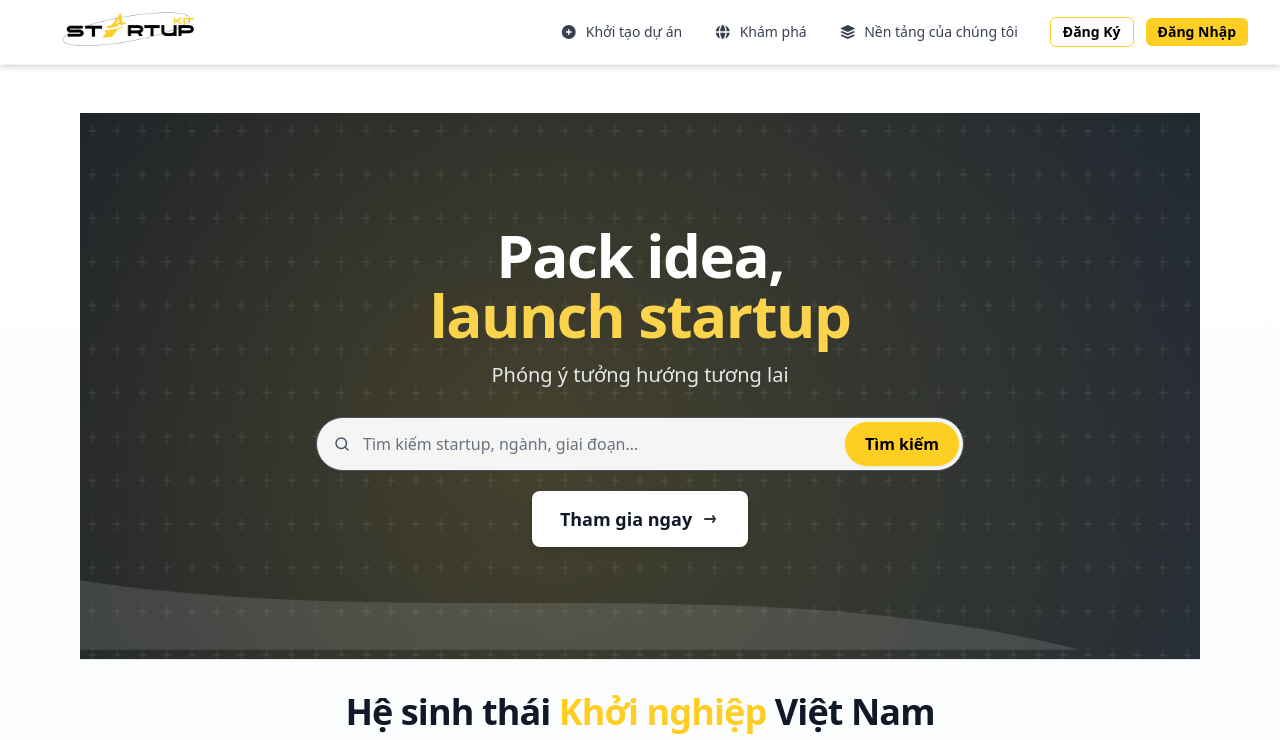
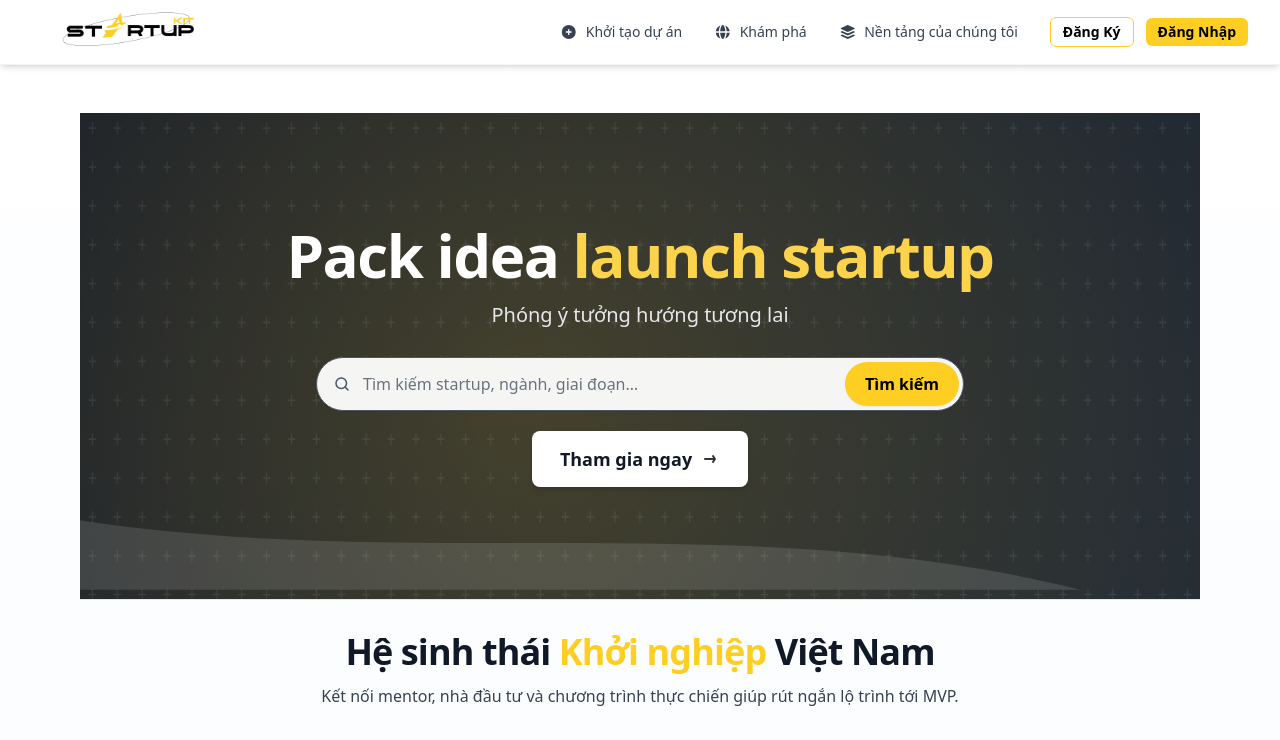
Before and after one commit to AnhQuangVu/StartupKit-fe, a React (Vite) app: page / in a window 1280 px wide. Shown: the top 740 px of the page. Built offline with nearby package versions, Linux system fonts and the light colour scheme; no server answers; what @react-pdf/renderer would draw is missing.

Commit message:
fix: improve text formatting and layout in Hero and Platform components

```diff
--- a/src/components/home/Hero.jsx
+++ b/src/components/home/Hero.jsx
@@ -72,8 +72,7 @@ export default function Hero() {
       <div className="relative z-10 flex flex-col items-center justify-center w-full">
         <header className="w-full text-center mb-2 md:mb-4">
           <h1 className={`text-4xl md:text-6xl font-extrabold tracking-tight leading-tight ${isDark ? 'text-white' : 'text-gray-900'}`}>
-            <span className="block">Pack idea,</span>
-            <span className={`block ${isDark ? 'text-amber-300' : 'text-amber-700'}`}>launch startup</span>
+            <span className="block">Pack idea <span className={isDark ? 'text-amber-300' : 'text-amber-700'}>launch startup</span></span>
           </h1>
           <meta name="description" content="Pack idea, launch startup. Phóng ý tưởng hướng tương lai." />
         </header>
--- a/src/pages/Platform.jsx
+++ b/src/pages/Platform.jsx
@@ -98,8 +98,8 @@ export default function Platform() {
                 <header className="py-20 bg-gradient-to-br from-white to-amber-50 relative overflow-hidden">
                     <div className="max-w-6xl mx-auto px-4 text-center">
                         <p className={`text-base font-semibold uppercase tracking-widest ${primaryText} mb-3 drop-shadow`}>NỀN TẢNG KHỞI NGHIỆP</p>
-                        <h1 className="text-5xl sm:text-7xl font-extrabold text-gray-900 leading-tight drop-shadow-md">
-                            Xây dựng. Kết nối. <span className={`text-blue-600`}>Tăng trưởng.</span>
+                        <h1 className="text-5xl sm:text-7xl font-extrabold text-gray-900 leading-tight drop-shadow-md whitespace-nowrap">
+                            Xây dựng. Kết nối. Tăng trưởng.
                         </h1>
                         <p className="mt-5 text-xl text-gray-700 max-w-4xl mx-auto">
                             StartupKit trao quyền cho các nhà sáng lập bằng cách cung cấp các công cụ gọi vốn, mạng lưới mentor ưu tú và tài nguyên vận hành cần thiết.
```
